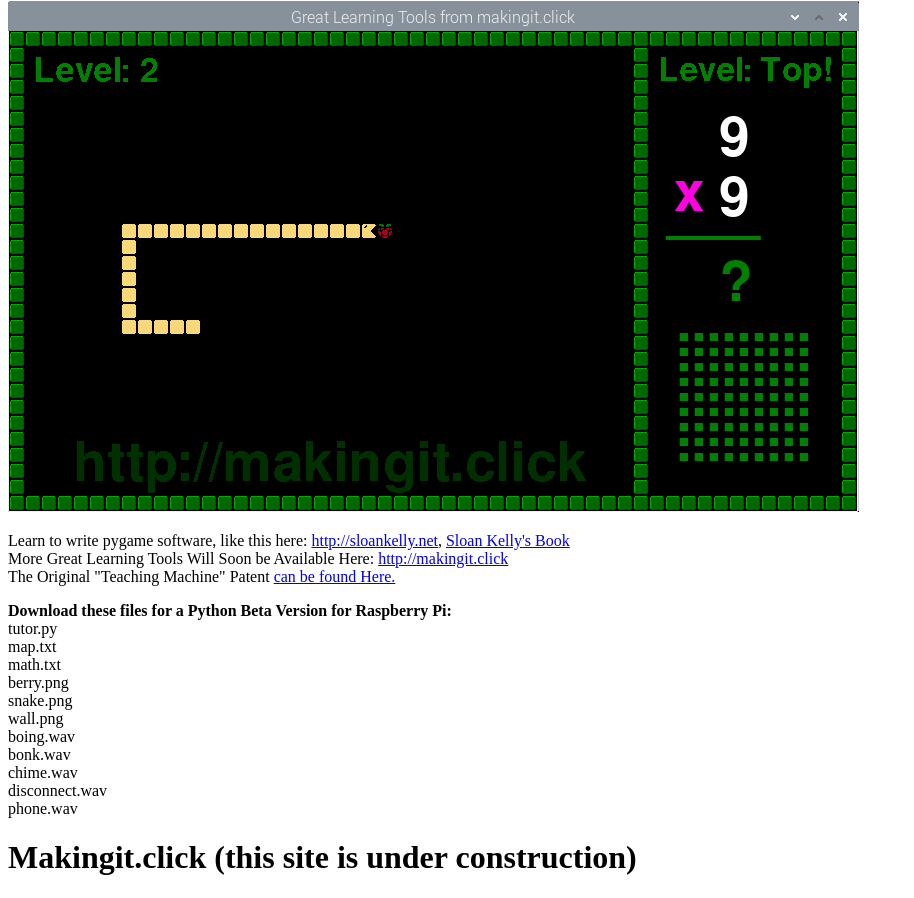
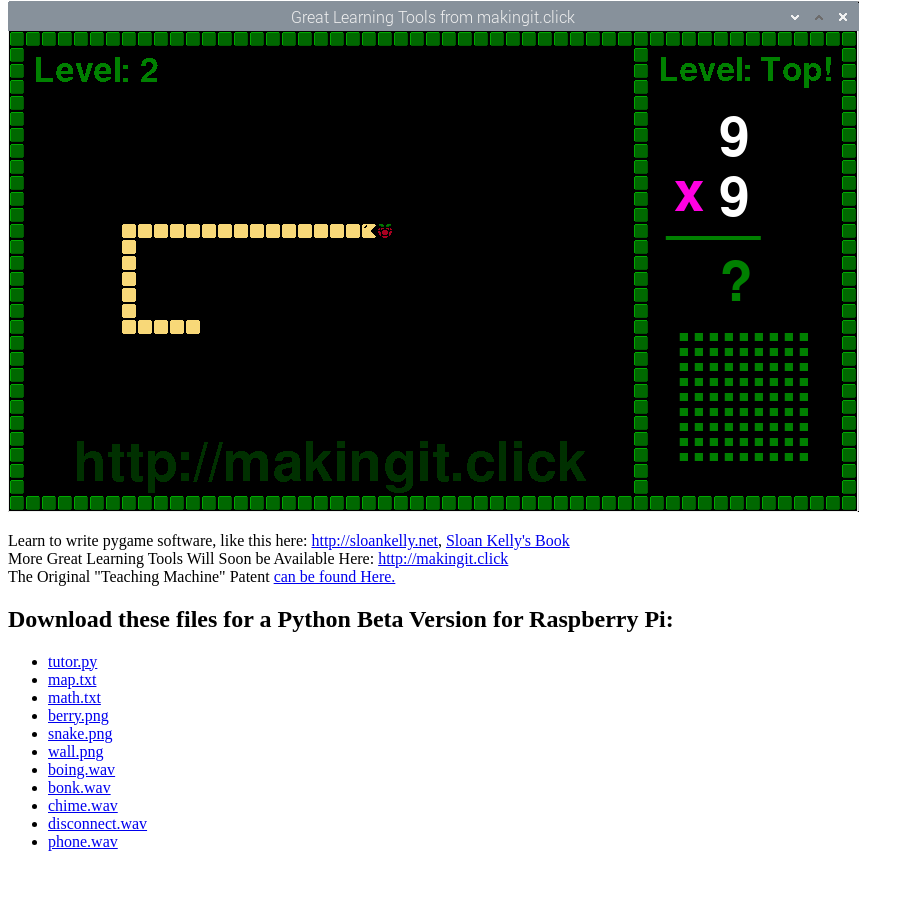
Before and after one commit to JStoner-SAI/TeachingMachinePython, a plain HTML site: page tutor.html in a window 1280 px wide. Shown: the part 672-1570 px from the top of the page, without its empty margins (0-914 px from the left). After the commit the page ends 1539 px from the top, so only its background shows below. Drawn offline with Linux system fonts and the light colour scheme.

Commit message:
Added links to make the downloads work

```diff
--- a/tutor.html
+++ b/tutor.html
@@ -13,18 +13,20 @@
       Learn to write pygame software, like this here: <a href="http://sloankelly.net/">http://sloankelly.net</a>, <a href="https://www.amazon.com/Python-PyGame-Raspberry-Game-Development/dp/1484245326/ref=sr_1_1?crid=1E52QQ7S2BCGL&keywords=sloan+pygame&qid=1647870470&sprefix=sloan+pygame%2Caps%2C151&sr=8-1">Sloan Kelly's Book</a ><br>
       More Great Learning Tools Will Soon be Available Here: <a href="http://makingit.click">http://makingit.click</a><br>
       The Original "Teaching Machine" Patent <a href="https://pdfpiw.uspto.gov/.piw?PageNum=0&docid=04611996&IDKey=D9C39E189BA8%0D%0A&HomeUrl=http%3A%2F%2Fpatft.uspto.gov%2Fnetacgi%2Fnph-Parser%3FSect1%3DPTO1%2526Sect2%3DHITOFF%2526d%3DPALL%2526p%3D1%2526u%3D%25252Fnetahtml%25252FPTO%25252Fsrchnum.htm%2526r%3D1%2526f%3DG%2526l%3D50%2526s1%3D4611996.PN.%2526OS%3DPN%2F4611996%2526RS%3DPN%2F4611996">can be found Here.</a><p>
-<b>Download these files for a Python Beta Version for Raspberry Pi:<br></b>
-tutor.py<br>
-map.txt<br>
-math.txt<br>
-berry.png<br>
-snake.png<br>
-wall.png<br>
-boing.wav<br>
-bonk.wav<br>
-chime.wav<br>
-disconnect.wav<br>
-phone.wav<p>
-<h1>Makingit<b>.</b>click (this site is under construction)</h1>
+    </p>
+    <h2>Download these files for a Python Beta Version for Raspberry Pi:</h2>
+    <ul>
+      <li><a href="./tutor.py" download>tutor.py</a></li>
+      <li><a href="./map.txt" download>map.txt</a></li>
+      <li><a href="./math.txt" download>math.txt</a></li>
+      <li><a href="./berry.png" download>berry.png</a></li>
+      <li><a href="./snake.png" download>snake.png</a></li>
+      <li><a href="./wall.png" download>wall.png</a></li>
+      <li><a href="./boing.wav" download>boing.wav</a></li>
+      <li><a href="./bonk.wav" download>bonk.wav</a></li>
+      <li><a href="./chime.wav" download>chime.wav</a></li>
+      <li><a href="./disconnect.wav" download>disconnect.wav</a></li>
+      <li><a href="./phone.wav" download>phone.wav</a></li>
+    </ul>
   </body>
 </html>
```
Lines whose indentation alone changed are shown as unchanged.
